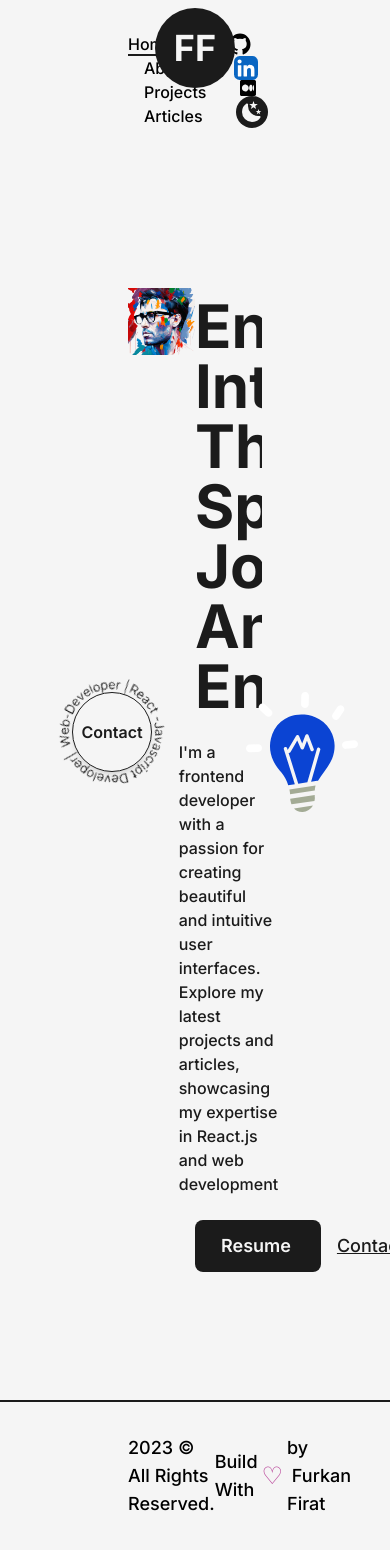
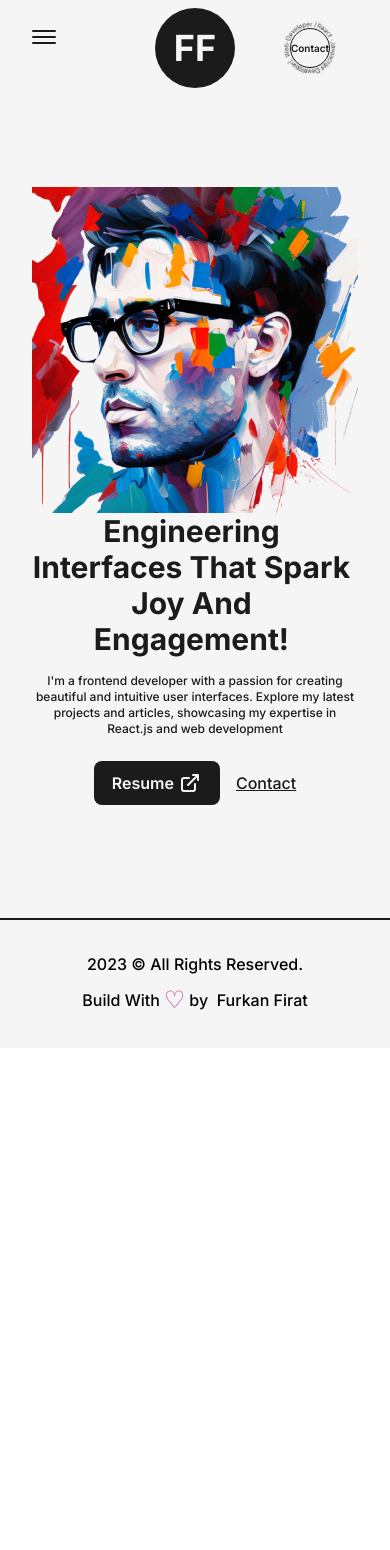
Before and after one commit to FurkanFirat23/my-portfolio, a Next.js app: page / in a window 390 px wide. After the commit the page ends 1048 px from the top, so only its background shows below. Built offline with nearby package versions, Linux system fonts and the light colour scheme.

Commit message:
some responsive added

```diff
--- a/src/components/AnimatedText.js
+++ b/src/components/AnimatedText.js
@@ -29,7 +29,7 @@ const singleWord = {
 
 const AnimatedText = ({ text, className = "" }) => {
   return (
-    <div className="w-full mx-auto py-2 flex items-center justify-center text-center overflow-hidden ">
+    <div className="w-full mx-auto py-2 flex items-center justify-center text-center overflow-hidden sm:py-0">
       <motion.h1
         className={`inline-block w-full text-dark font-bold capitalize text-4xl
         dark:text-light
--- a/src/components/Experience.js
+++ b/src/components/Experience.js
@@ -42,7 +42,7 @@ const Experience = () => {
   });
   return (
     <div className="my-64">
-      <h2 className="font-bold text-8xl mb-32 w-full text-center ">
+      <h2 className="font-bold text-8xl mb-32 w-full text-center md:text-6xl xs:text-4xl mb:mb-16">
         Experience
       </h2>
       <div ref={ref} className="w-[75%] mx-auto relative ">
--- a/src/components/Footer.js
+++ b/src/components/Footer.js
@@ -3,14 +3,14 @@ import Layout from "./Layout";
 
 const Footer = () => {
   return (
-    <footer className="w-full border-t-2 border-solid border-dark font-medium text-lg dark:text-light dark:border-light">
-      <Layout className="py-8 flex items-center justify-between ">
+    <footer className="w-full border-t-2 border-solid border-dark font-medium text-lg dark:text-light dark:border-light sm:text-base">
+      <Layout className="py-8 flex items-center justify-between lg:flex-col lg:py-6">
         <span>{new Date().getFullYear()} &copy; All Rights Reserved.</span>
-        <div className="flex items-center ">
-          Build With{" "}
+        <div className="flex items-center lg:pt-2">
+          Build With
           <span className="text-primary dark:text-secondary text-2xl px-1">
             &#9825;
-          </span>{" "}
+          </span>
           by &nbsp;Furkan Firat
         </div>
       </Layout>
--- a/src/components/HireMe.js
+++ b/src/components/HireMe.js
@@ -4,12 +4,12 @@ import Link from "next/link";
 
 const HireMe = () => {
   return (
-    <div className="fixed left-4 bottom-4  flex items-center justify-center overflow-hidden ">
-      <div className="w-48 h-auto flex items-center justify-center relative">
+    <div className="fixed left-4 bottom-4  flex items-center justify-center overflow-hidden md:right-8 md:left-auto md:top-0 md:bottom-auto md:absolute">
+      <div className="w-48 h-auto flex items-center justify-center relative md:w-24">
         <CircuText className={"fill-dark animate-spin-slow dark:fill-light"} />
         <Link
           href="mailto:furkan.0096@gmail.com"
-          className="flex items-center justify-center absolute left-1/2 top-1/2 transform -translate-x-1/2 -translate-y-1/2  shadow-md border border-solid border-dark rounded-full w-20 h-20 hover:bg-dark hover:text-light transition-all duration-200 ease-in-out font-semibold dark:text-dark dark:bg-light dark:hover:bg-dark dark:hover:text-light dark:hover:border-light"
+          className="flex items-center justify-center absolute left-1/2 top-1/2 transform -translate-x-1/2 -translate-y-1/2  shadow-md border border-solid border-dark rounded-full w-20 h-20 hover:bg-dark hover:text-light transition-all duration-200 ease-in-out font-semibold dark:text-dark dark:bg-light dark:hover:bg-dark dark:hover:text-light dark:hover:border-light md:w-10 md:h-10 md:text-[10px]"
         >
           Contact
         </Link>
--- a/src/components/Layout.js
+++ b/src/components/Layout.js
@@ -3,7 +3,7 @@ import React from "react";
 const Layout = ({ children, className = "" }) => {
   return (
     <div
-      className={`w-full h-full inline-block z-0 bg-light p-32 dark:bg-dark ${className}`}
+      className={`w-full h-full inline-block z-0 bg-light p-32 dark:bg-dark xl:p-24 lg:p-16 md:p-12 sm:p-8 ${className}`}
     >
       {children}
     </div>
--- a/src/components/Navbar.js
+++ b/src/components/Navbar.js
@@ -1,5 +1,5 @@
 import Link from "next/link";
-import React from "react";
+import React, { useState } from "react";
 import Logo from "./Logo";
 import { useRouter } from "next/router";
 import {
@@ -27,12 +27,63 @@ const CustomLink = ({ href, title, className = "" }) => {
     </Link>
   );
 };
+const CustomMobileLink = ({ href, title, className = "", toggle }) => {
+  const router = useRouter();
+
+  const handleClick = () => {
+    toggle();
+    router.push(href);
+  };
+
+  return (
+    <button
+      href={href}
+      className={`${className} relative group text-light dark:text-dark my-2`}
+      onClick={handleClick}
+    >
+      {title}
+      <span
+        className={`h-[2px] inline-block bg-light absolute left-0 -bottom-0.5 group-hover:w-full transition-[width] ease-in-out duration-200 dark:bg-dark  ${
+          router.asPath === href ? "w-full" : "w-0"
+        }`}
+      >
+        &nbsp;
+      </span>
+    </button>
+  );
+};
 
 const Navbar = () => {
   const [mode, setMode] = useThemeSwitcher();
+  const [isOpen, setIsOpen] = useState(false);
+  const handleClicked = () => {
+    setIsOpen(!isOpen);
+  };
 
   return (
-    <header className="flex w-full px-32 py-8 font-medium items-center justify-between dark:text-light ">
+    <header className="flex w-full px-32 py-8 font-medium items-center justify-between dark:text-light relative z-10 lg:px-16 md:px-12 sm:px-8">
+      <button
+        className=" flex-col justify-center items-center hidden lg:flex"
+        onClick={handleClicked}
+      >
+        <span
+          className={`bg-dark dark:bg-light block transition-all duration-200 ease-out h-0.5 w-6 rounded-sm -translate-y-0.5 ${
+            isOpen ? "rotate-45 translate-y-1" : "-translate-y-0.5"
+          }`}
+        ></span>
+        <span
+          className={`bg-dark dark:bg-light block transition-all duration-200 ease-out h-0.5 w-6 rounded-sm my-0.5 ${
+            isOpen ? "opacity-0" : "opacity-100"
+          }`}
+        ></span>
+        <span
+          className={`bg-dark dark:bg-light block transition-all duration-200 ease-out h-0.5 w-6 rounded-sm -translate-y-0.5 ${
+            isOpen ? "-rotate-45 -translate-y-1" : "translate-y-0.5"
+          }`}
+        ></span>
+      </button>
+
+      <div className="w-full flex justify-between items-center lg:hidden">
         <nav>
           <CustomLink href="/" title="Home" className="mr-4" />
           <CustomLink href="/about" title="About" className="mx-4" />
@@ -83,6 +134,87 @@ const Navbar = () => {
             )}
           </button>
         </nav>
+      </div>
+
+      {isOpen ? (
+        <motion.div
+          initial={{ scale: 0, opacity: 0, x: "-50%", y: "-50%" }}
+          animate={{ scale: 1, opacity: 1, x: "-50%", y: "-50%" }}
+          className="min-w-[70vw]  flex flex-col justify-between items-center fixed top-1/2 left-1/2 -translate-x-1/2 -translate-y-1/2 z-30 bg-dark/90 dark:bg-light/75 rounded-lg backdrop-blue-md py-32 "
+        >
+          <nav className="flex flex-col items-center justify-center ">
+            <CustomMobileLink
+              href="/"
+              title="Home"
+              className=""
+              toggle={handleClicked}
+            />
+            <CustomMobileLink
+              href="/about"
+              title="About"
+              className=""
+              toggle={handleClicked}
+            />
+            <CustomMobileLink
+              href="/projects"
+              title="Projects"
+              className=""
+              toggle={handleClicked}
+            />
+            <CustomMobileLink
+              href="/articles"
+              title="Articles"
+              className=""
+              toggle={handleClicked}
+            />
+          </nav>
+
+          <nav className="flex items-center justify-center flex-wrap mt-2">
+            <motion.a
+              href="https://github.com/FurkanFirat23"
+              target={"_blank"}
+              whileHover={{ y: -2 }}
+              className="w-6 mr-3 sm:mx-1 bg-light dark:bg-dark rounded-full"
+              whileTap={{ scale: 0.8 }}
+            >
+              <GithubIcon />
+            </motion.a>
+            <motion.a
+              href="https://www.linkedin.com/in/furkan-firat23/"
+              target={"_blank"}
+              whileHover={{ y: -2 }}
+              className="w-6 ml-3 mr-3 sm:mx-1"
+              whileTap={{ scale: 0.8 }}
+            >
+              <LinkedInIcon />
+            </motion.a>
+            <motion.a
+              href="https://medium.com/@furkan.0096/"
+              target={"_blank"}
+              whileHover={{ y: -2 }}
+              className={`w-6 ml-3 sm:mx-1  ${
+                mode === "dark" ? "bg-light text-dark" : " text-light bg-light"
+              }`}
+              whileTap={{ scale: 0.8 }}
+            >
+              <MediumIcon />
+            </motion.a>
+            <button
+              className={`ml-3 flex items-center justify-center rounded-full p-1
+          ${mode === "dark" ? "bg-light text-dark" : "bg-dark text-light"}
+          `}
+              onClick={() => setMode(mode === "light" ? "dark" : "light")}
+            >
+              {mode === "dark" ? (
+                <SunIcon className={"fill dark "} />
+              ) : (
+                <MoonIcon className={"fill dark "} />
+              )}
+            </button>
+          </nav>
+        </motion.div>
+      ) : null}
+
       <div className="absolute left-[50%] top-2 translate-x-[-50%] bottom-4">
         <Logo />
       </div>
--- a/src/pages/index.js
+++ b/src/pages/index.js
@@ -15,34 +15,34 @@ export default function Home() {
         <meta name="description" content="Generated by create next app" />
       </Head>
       <main className="flex items-center text-dark w-full min-h-screen dark:text-light">
-        <Layout>
-          <div className="flex item-center justify-between w-full ">
-            <div className="w-1/2">
+        <Layout className="pt-0 md:pt-16 sm:pt-8 ">
+          <div className="flex items-center justify-between w-full lg:flex-col">
+            <div className="w-1/2 md:w-full">
               <Image
                 src={profilePicture}
                 alt="portfoliopic1"
-                className="w-full h-auto"
+                className="w-full h-auto lg:hidden md:inline-block md:w-full "
                 priority
                 sizes="(max-width: 768px) 100vw, (max-width: 1200px) 50vw, 50vw"
               />
             </div>
-            <div className="w-1/2 flex flex-col items-center self-center">
+            <div className="w-1/2 flex flex-col items-center self-center lg:w-full lg:text-center">
               <AnimatedText
                 text="Engineering Interfaces That Spark Joy and Engagement!"
-                className="!text-6xl !text-left"
+                className="!text-6xl !text-left xl:!text-5xl lg:!text-center lg:!text-6xl md:!text-5xl sm:!text-3xl"
               />
-              <p className="my-4 text-base font-medium ">
+              <p className="my-4 text-base font-medium md:text-sm sm:text-xs">
                 I'm a frontend developer with a passion for creating beautiful
                 and intuitive user interfaces. Explore my latest projects and
                 articles, showcasing my expertise in React.js and web
                 development
               </p>
 
-              <div className="flex items-center self-start mt-2 ">
+              <div className="flex items-center self-start mt-2 lg:self-center">
                 <Link
                   href="/FurkanFiratResume.pdf"
                   target={"_blank"}
-                  className="flex items-center bg-dark text-light p-2.5 px-6 rounded-lg text-lg font-semibold hover:bg-light hover:text-dark border-2 border-solid border-transparent hover:border-dark duration-500 ease-in-out dark:text-dark dark:bg-light dark:hover:bg-dark dark:hover:text-light dark:hover:border-light"
+                  className="flex items-center bg-dark text-light p-2.5 px-6 rounded-lg text-lg font-semibold hover:bg-light hover:text-dark border-2 border-solid border-transparent hover:border-dark duration-500 ease-in-out dark:text-dark dark:bg-light dark:hover:bg-dark dark:hover:text-light dark:hover:border-light md:p-2 md:px-4 md:text-base"
                   download={true}
                 >
                   Resume <LinkArrow className={"w-6 ml-1"} />
@@ -50,16 +50,16 @@ export default function Home() {
                 <Link
                   href="mailto:furkan.0096@gmail.com"
                   target={"_blank"}
-                  className="ml-4 text-lg font-medium capitalize text-dark underline dark:text-light"
+                  className="ml-4 text-lg font-medium capitalize text-dark underline dark:text-light md:text-base"
                 >
                   Contact
                 </Link>
               </div>
-              <div className="absolute right-8 bottom-8 inline-block w-28">
+              <div className="absolute right-8 bottom-8 inline-block w-28 md:hidden">
                 <Image
                   src={bulb}
                   alt="portfolio"
-                  className="w-full h-auto dark:filter invert"
+                  className="w-full h-auto dark:filter invert "
                 />
               </div>
             </div>
--- a/tailwind.config.js
+++ b/tailwind.config.js
@@ -25,7 +25,32 @@ module.exports = {
           "repeating-radial-gradient(rgba(0,0,0,0.4) 2px ,#f5f5f5 6px,#f5f5f5 100px)",
         circularDark:
           "repeating-radial-gradient(rgba(255,255,255,0.5) 2px ,#1b1b1b 9px,#1b1b1b 100px)",
+        circularLightLg:
+          "repeating-radial-gradient(rgba(0,0,0,0.4) 2px ,#f5f5f5 6px,#f5f5f5 80px)",
+        circularDarkLg:
+          "repeating-radial-gradient(rgba(255,255,255,0.5) 2px ,#1b1b1b 9px,#1b1b1b 80px)",
+        circularLightMd:
+          "repeating-radial-gradient(rgba(0,0,0,0.4) 2px,#f5f5f5 5px,#f5f5f5 60px)",
+        circularDarkMd:
+          "repeating-radial-gradient(rgba(255,255,255,0.5) 2px,#1b1b1b 6px,#1b1b1b 60px)",
+        circularLightSm:
+          "repeating-radial-gradient(rgba(0,0,0,0.4) 2px,#f5f5f5 5px,#f5f5f5 40px)",
+        circularDarkSm:
+          "repeating-radial-gradient(rgba(255,255,255,0.5) 2px,#1b1b1b 4px,#1b1b1b 40px)",
       },
+    },
+    screens: {
+      "2xl": { max: "1535px" }, // @media (max-width: 1535px)
+
+      xl: { max: "1279px" }, // @media (max-width: 1279px)
+
+      lg: { max: "1023px" }, // @media (max-width: 1023px)
+
+      md: { max: "767px" }, // @media (max-width: 767px)
+
+      sm: { max: "639px" }, // @media (max-width: 639px)
+
+      xs: { max: "479px" }, // @media (max-width: 479px)
     },
   },
   plugins: [],
```
Also changed, not shown: src/components/Skills.js (+10 -4 lines), src/pages/about.js (+14 -14 lines). Lines whose indentation alone changed are shown as unchanged.
